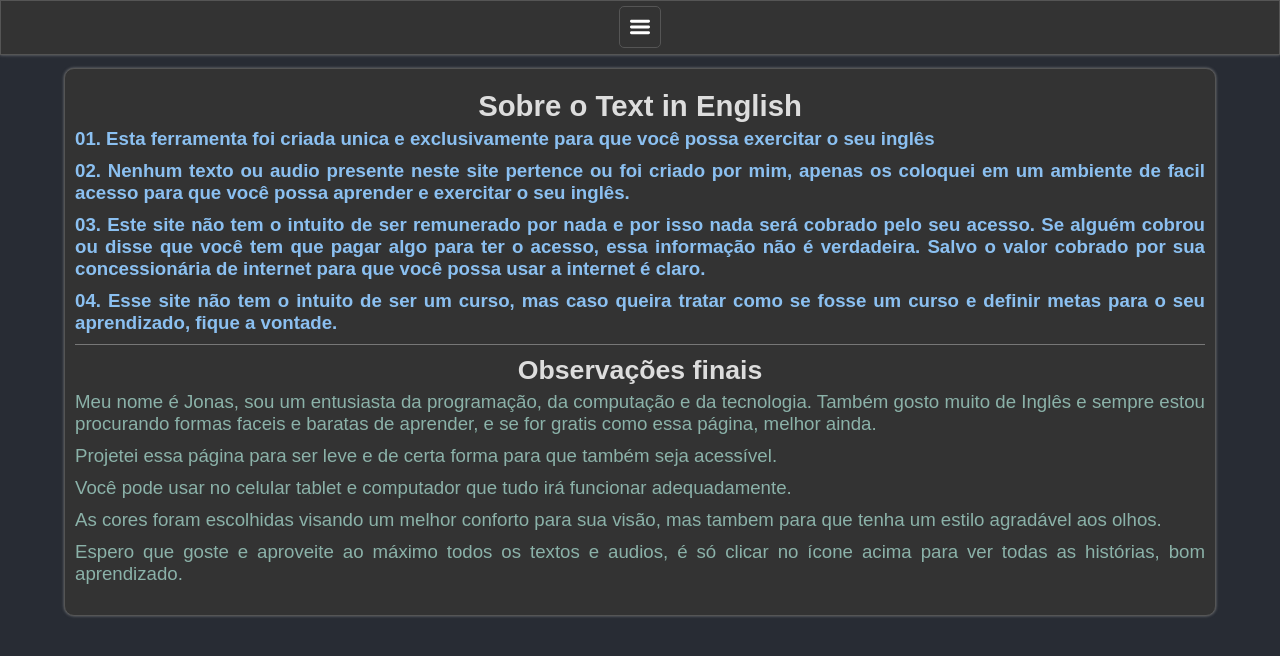
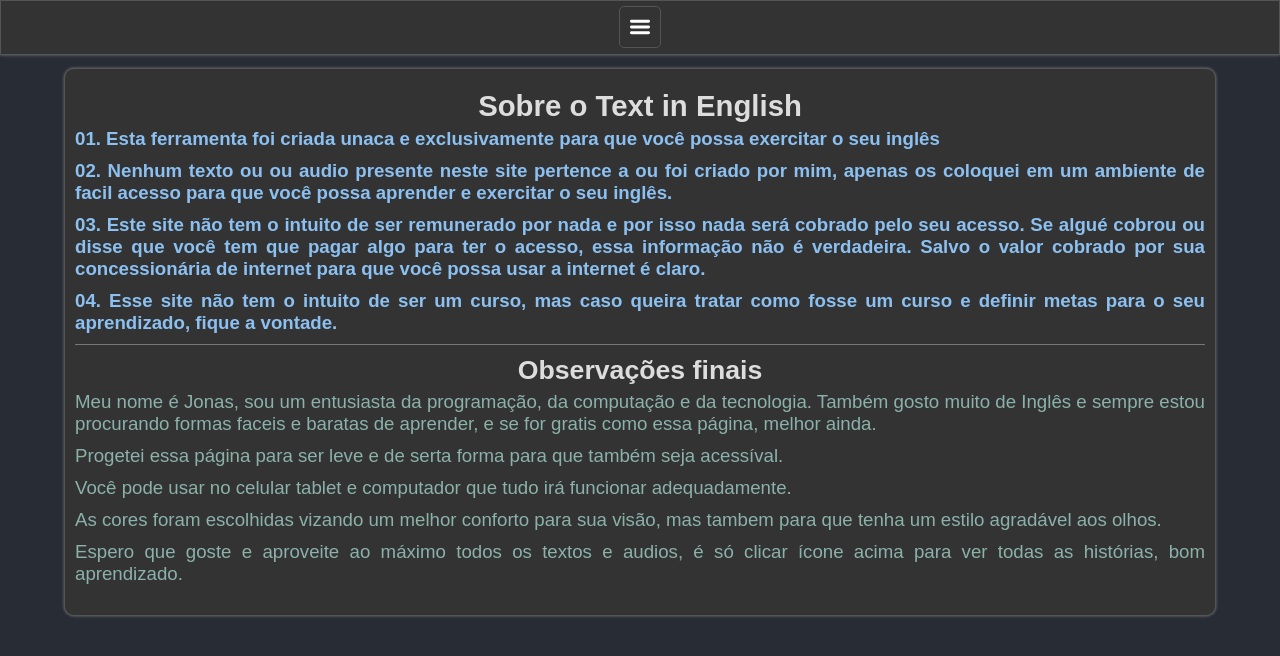
Before and after one commit to JonasJF360/texts-in-english, a plain HTML site: page info.html in a window 1280 px wide. Drawn offline with Linux system fonts and the light colour scheme.

Commit message:
Add files via upload

```diff
--- a/info.html
+++ b/info.html
@@ -5,6 +5,7 @@
     <meta charset="utf-8">
     <title>Texts in English</title>
     <link rel="stylesheet" href="css/style.css">
+    <link rel="shortcut icon" href="img/favcon.svg" />
     <meta http-equiv="X-UA-Compatible" content="IE=Edge">
     <meta name="viewport" content="width-device-width, initial-scale=1">
 </head>
@@ -19,20 +20,20 @@
     <div id="pagina">
         <div class="texto">
           <h1>Sobre o Text in English</h2>
-            <p><span>01. Esta ferramenta foi criada unica e exclusivamente para que você possa exercitar o seu inglês</span></p>
-            <p><span>02. Nenhum texto ou audio presente neste site pertence ou foi criado por mim, apenas os coloquei em um ambiente de facil acesso para que você possa aprender e exercitar o seu inglês.
+            <p><span>01. Esta ferramenta foi criada unaca e exclusivamente para que você possa exercitar o seu inglês</span></p>
+            <p><span>02. Nenhum texto ou ou audio presente neste site pertence a ou foi criado por mim, apenas os coloquei em um ambiente de facil acesso para que você possa aprender e exercitar o seu inglês.
             </span></p>
-            <p><span>03. Este site não tem o intuito de ser remunerado por nada e por isso nada será cobrado pelo seu acesso. Se alguém cobrou ou disse que você tem que pagar algo para ter o acesso, essa informação não é verdadeira.
+            <p><span>03. Este site não tem o intuito de ser remunerado por nada e por isso nada será cobrado pelo seu acesso. Se algué cobrou ou disse que você tem que pagar algo para ter o acesso, essa informação não é verdadeira.
             Salvo o valor cobrado por sua concessionária de internet para que você possa usar a internet é claro.</span></p>
-            <p><span>04. Esse site não tem o intuito de ser um curso, mas caso queira tratar como se fosse um curso e definir metas para o seu aprendizado, fique a vontade.</span></p>
+            <p><span>04. Esse site não tem o intuito de ser um curso, mas caso queira tratar como fosse um curso e definir metas para o seu aprendizado, fique a vontade.</span></p>
             <h2>Observações finais</h2>
             <p>Meu nome é Jonas, sou um entusiasta da programação, da computação e  da tecnologia. Também gosto muito de Inglês e sempre estou procurando formas faceis e baratas de aprender, e se for gratis como essa página, melhor ainda.
             </p>
-            <p>Projetei essa página para ser leve e de certa forma para que também seja acessível.
+            <p>Progetei essa página para ser leve e de serta forma para que também seja acessíval.
             </p>
             <p>Você pode usar no celular tablet e computador que tudo irá funcionar adequadamente.</p>
-            <p>As cores foram escolhidas visando um melhor conforto para sua visão, mas tambem para que tenha um estilo agradável aos olhos.</p>
-            <p>Espero que goste e aproveite ao máximo todos os textos e audios, é só clicar no ícone acima para ver todas as histórias, bom aprendizado.</p>
+            <p>As cores foram escolhidas vizando um melhor conforto para sua visão, mas tambem para que tenha um estilo agradável aos olhos.</p>
+            <p>Espero que goste e aproveite ao máximo todos os textos e audios, é só clicar ícone acima para ver todas as histórias, bom aprendizado.</p>
         </div>
 
     </div>
```
Also changed, not shown: index.html (+1 -0 lines).
